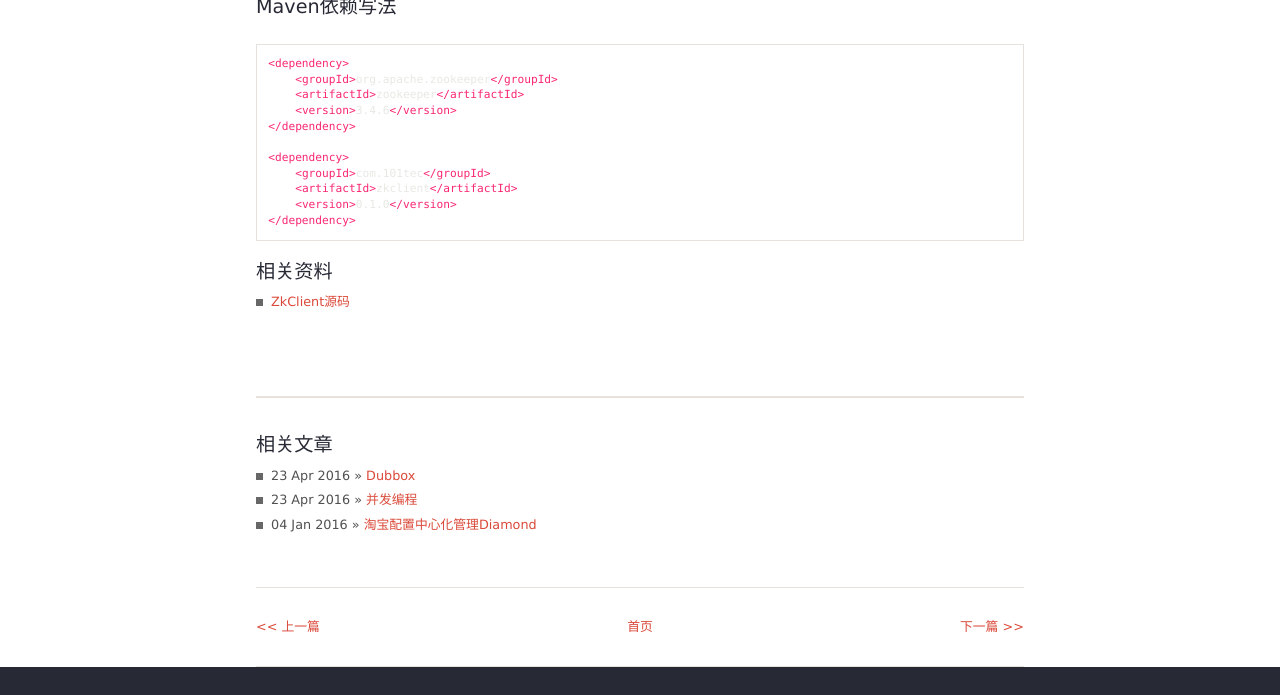
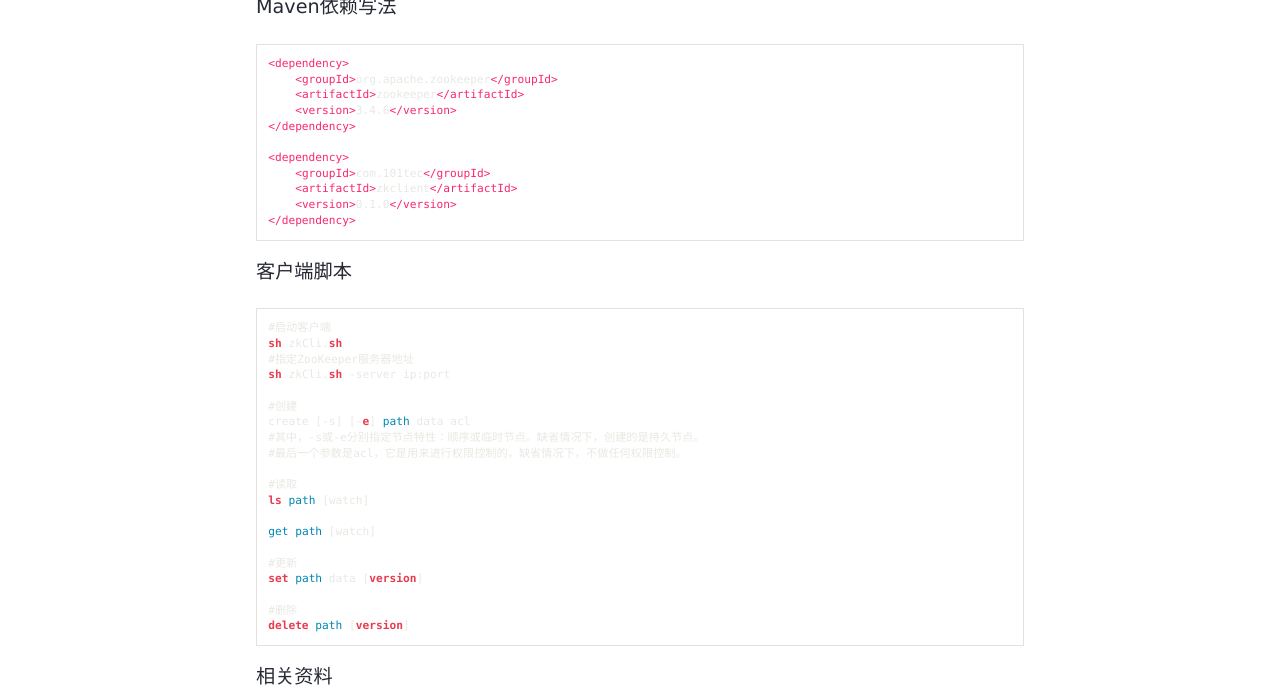
Before and after one commit to junhc/junhc.github.io, a Jekyll site: the page built from _posts/2015-09-16-zookeeper.md, in a window 1280 px wide and 900 px high, scrolled down 341 px, cut to the strip 0-695 px from the top of the window. Built offline with Jekyll 4.4.1, drawn with Linux system fonts in a browser that asks for light colours; Markdown is read by kramdown in place of the engine named in the settings; comment, search, counter and statistics services are not loaded.

Commit message:
Update 2015-09-16-zookeeper.md

````diff
--- a/_posts/2015-09-16-zookeeper.md
+++ b/_posts/2015-09-16-zookeeper.md
@@ -23,5 +23,30 @@ permalink: zookeeper
 </dependency>
 ```
 
+#### 客户端脚本
+
+```vim
+#启动客户端
+sh zkCli.sh
+#指定ZooKeeper服务器地址
+sh zkCli.sh -server ip:port
+
+#创建
+create [-s] [-e] path data acl
+#其中，-s或-e分别指定节点特性：顺序或临时节点。缺省情况下，创建的是持久节点。
+#最后一个参数是acl，它是用来进行权限控制的，缺省情况下，不做任何权限控制。
+
+#读取
+ls path [watch]
+
+get path [watch]
+
+#更新
+set path data [version]
+
+#删除
+delete path [version]
+```
+
 #### 相关资料
 * [ZkClient源码](https://github.com/sgroschupf/zkclient)
````
